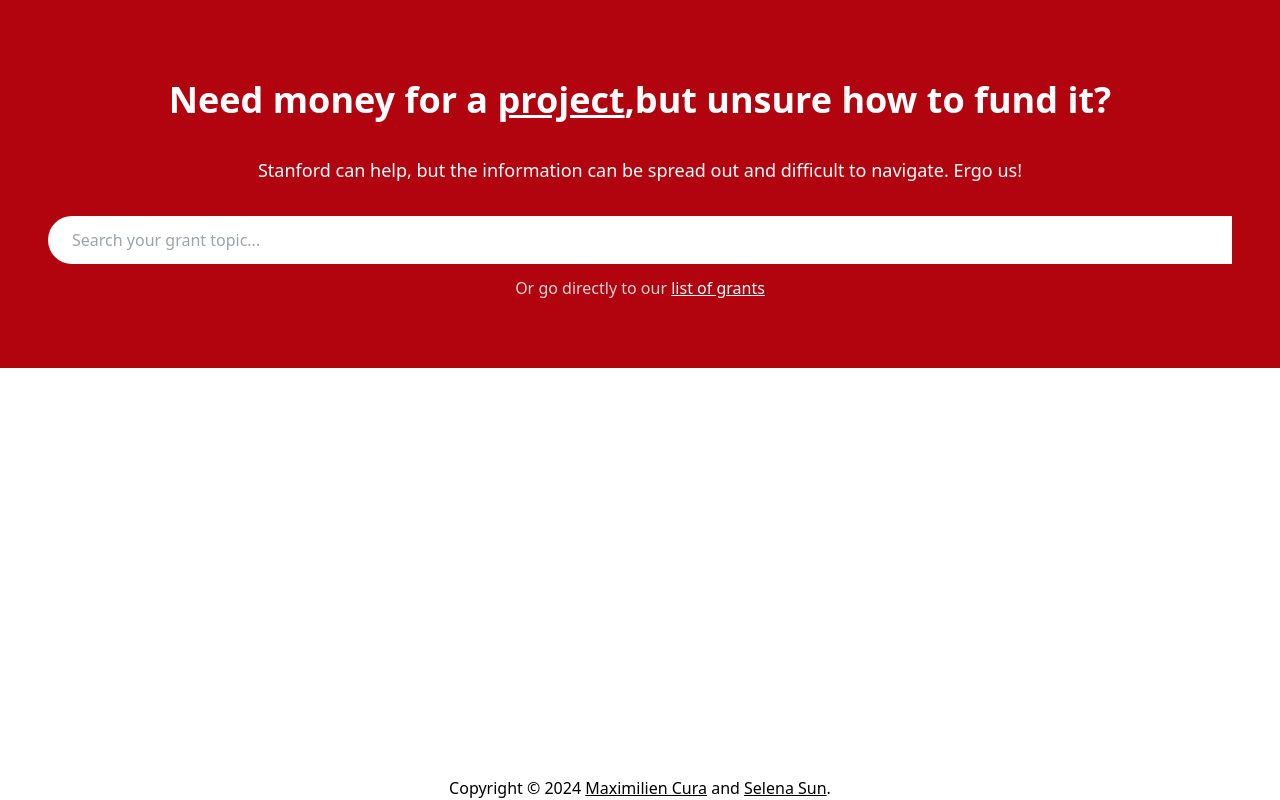
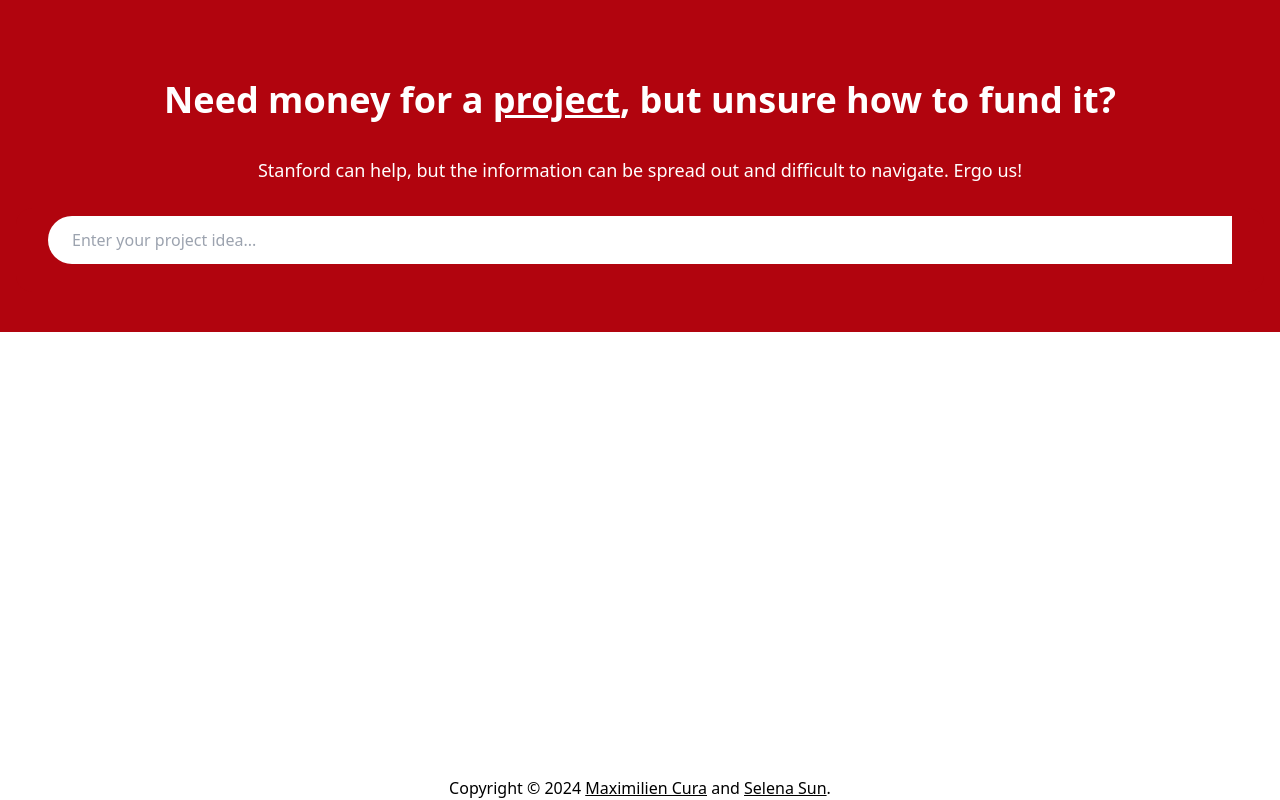
Before and after one commit to selenasun1618/freemoneyfromstanford, a Next.js app: page / in a window 1280 px wide. Built offline with nearby package versions, Linux system fonts and the light colour scheme.

Commit message:
fixed minor spacing

```diff
--- a/src/app/page.tsx
+++ b/src/app/page.tsx
@@ -52,8 +52,8 @@ export default function Home() {
             <div className="bg-digital-red w-full pt-10">
                 <div className="container mx-auto md:p-4 md:pb-10">
                     <h1 className={"text-center text-4xl font-bold my-6 px-1 text-white"}>
-                        <span className={'inline-block'}>Need money for a <span
-                            className={"underline"}>project</span>, </span>
+                    <span className={'inline-block'}>Need money for a </span>{' '}
+                        <span className={"underline"}>project</span>,{' '}
                         <span className={'inline-block'}>but unsure how to fund it?</span>
                     </h1>
                     <p className={"text-center text-lg font-medium mb-6 mt-9 px-1 block"}>
@@ -68,17 +68,13 @@ export default function Home() {
 
                     <div className={"flex flex-col grow sm:rounded-2xl bg-digital-red px-5 pb-5"}>
                         <div className={"my-2 mx-3 flex flex-row grow"}>
-                            <input type="search" placeholder="Search your grant topic..." enterKeyHint="search"
+                            <input type="search" placeholder="Enter your project idea..." enterKeyHint="search"
                                    name="search"
                                    value={searchState.searchString}
                                    onChange={(e) => setSearchState({ searchString: e.target.value })}
                                    className={"rounded-l-3xl py-3 pl-6 pr-3 flex-grow bg-slate-100 text-black-1000"}
                             />
                         </div>
-                        <span className={"text-center mt-1 my-2 text-black-100"}>
-                        Or go directly to our&nbsp;{/*<a href="/search" className={`underline text-white`}>Advanced Search</a>&nbsp; */}
-                            {/*page, or our&nbsp;*/}<a href="/list" className={`underline text-white cursor-pointer`}>list of grants</a>
-                        </span>
                     </div>
                 </div>
             </div>
```
